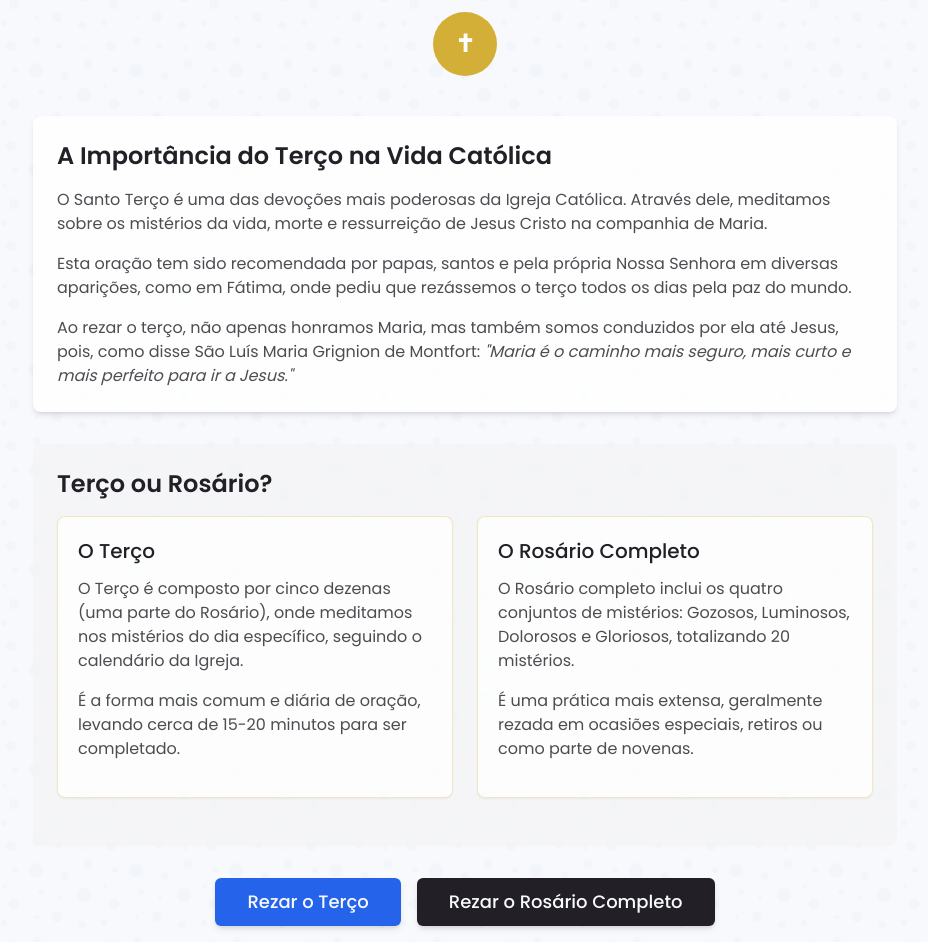
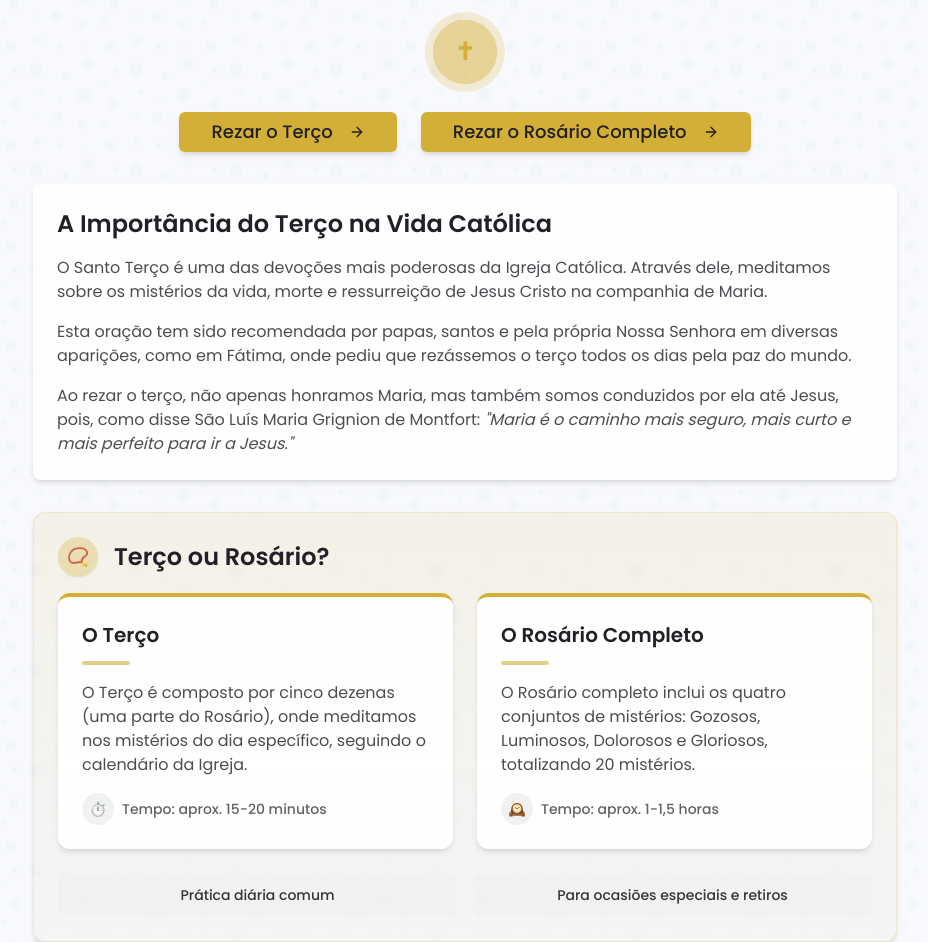
Before and after one commit to jbrunops/quero-ser-catolico, a React (Vite) app: page / in a window 1280 px wide. Shown: the part 141-1083 px from the top of the page, without its empty margins (175-1103 px from the left). Built offline with nearby package versions, Linux system fonts and the light colour scheme.

Commit message:
Página de introdução melhorada

```diff
--- a/package.json
+++ b/package.json
@@ -12,6 +12,7 @@
   },
   "dependencies": {
     "@hookform/resolvers": "^3.9.0",
+    "@mui/icons-material": "^7.1.0",
     "@radix-ui/react-accordion": "^1.2.0",
     "@radix-ui/react-alert-dialog": "^1.1.1",
     "@radix-ui/react-aspect-ratio": "^1.1.0",
--- a/src/pages/IntroductionPage.tsx
+++ b/src/pages/IntroductionPage.tsx
@@ -1,18 +1,36 @@
 import React from 'react';
 import { Link } from 'react-router-dom';
 import { Button } from '@/components/ui/button';
+import { ArrowRight } from 'lucide-react';
 
 const IntroductionPage = () => {
   return (
     <div className="container mx-auto px-4 py-6 md:py-8 max-w-4xl">
-      <div className="text-center mb-6 md:mb-10">
+      <div className="text-center mb-4 md:mb-6">
         <h1 className="text-2xl md:text-4xl font-bold text-vatican-dark mb-3 md:mb-4">
           Bem-vindo à Oração do Terço
         </h1>
-        <div className="flex justify-center mb-4 md:mb-6">
-          <div className="w-12 h-12 md:w-16 md:h-16 rounded-full bg-vatican-gold flex items-center justify-center text-white text-xl md:text-2xl font-bold">
-            ✝
+        <div className="flex justify-center mb-3 md:mb-5">
+          <div className="w-14 h-14 md:w-20 md:h-20 rounded-full bg-vatican-gold/20 flex items-center justify-center">
+            <div className="w-10 h-10 md:w-16 md:h-16 rounded-full bg-vatican-gold/40 flex items-center justify-center text-vatican-gold text-xl md:text-2xl font-bold animate-pulse-gentle">
+              ✝
+            </div>
           </div>
+        </div>
+
+        <div className="flex flex-col md:flex-row justify-center gap-3 md:gap-6 mb-8">
+          <Link to="/terco" className="w-full md:w-auto">
+            <Button className="w-full md:w-auto bg-vatican-gold hover:bg-vatican-gold/90 text-vatican-dark font-medium text-base md:text-lg py-4 md:py-5 px-6 md:px-8 shadow-md group">
+              Rezar o Terço
+              <ArrowRight className="ml-2 w-5 h-5 group-hover:translate-x-1 transition-transform" />
+            </Button>
+          </Link>
+          <Link to="/rosario" className="w-full md:w-auto">
+            <Button className="w-full md:w-auto bg-vatican-gold hover:bg-vatican-gold/90 text-vatican-dark font-medium text-base md:text-lg py-4 md:py-5 px-6 md:px-8 shadow-md group">
+              Rezar o Rosário Completo
+              <ArrowRight className="ml-2 w-5 h-5 group-hover:translate-x-1 transition-transform" />
+            </Button>
+          </Link>
         </div>
       </div>
 
@@ -33,44 +51,58 @@ const IntroductionPage = () => {
         </div>
       </div>
 
-      <div className="bg-vatican-light/50 backdrop-blur-sm rounded-lg p-4 md:p-6 mb-5 md:mb-8">
-        <h2 className="text-xl md:text-2xl font-semibold text-vatican-dark mb-3 md:mb-4">
-          Terço ou Rosário?
-        </h2>
+      <div className="bg-gradient-to-b from-vatican-gold/10 to-vatican-light/50 backdrop-blur-sm rounded-xl p-4 md:p-6 mb-5 md:mb-8 shadow-md border border-vatican-gold/20">
+        <div className="flex items-center mb-4">
+          <div className="w-10 h-10 rounded-full bg-vatican-gold/30 flex items-center justify-center mr-4 shadow-sm">
+            <span className="text-vatican-gold text-lg">📿</span>
+          </div>
+          <h2 className="text-xl md:text-2xl font-semibold text-vatican-dark">
+            Terço ou Rosário?
+          </h2>
+        </div>
+
         <div className="grid grid-cols-1 md:grid-cols-2 gap-4 md:gap-6 mb-4 md:mb-6">
-          <div className="bg-white/80 rounded-lg p-4 md:p-5 shadow-sm border border-vatican-gold/30">
-            <h3 className="text-lg md:text-xl font-medium text-vatican-dark mb-2 md:mb-3">O Terço</h3>
+          <div className="bg-white/90 rounded-xl p-5 md:p-6 shadow-md border-t-4 border-vatican-gold transition-all hover:shadow-lg hover:-translate-y-1">
+            <h3 className="text-lg md:text-xl font-semibold text-vatican-dark mb-3">O Terço</h3>
+            <div className="w-12 h-1 bg-vatican-gold/60 rounded-full mb-4"></div>
             <p className="text-sm md:text-base text-vatican-dark/80 mb-3 md:mb-4">
               O Terço é composto por cinco dezenas (uma parte do Rosário), onde meditamos nos mistérios do dia específico, seguindo o calendário da Igreja.
             </p>
-            <p className="text-sm md:text-base text-vatican-dark/80 mb-3 md:mb-4">
-              É a forma mais comum e diária de oração, levando cerca de 15-20 minutos para ser completado.
-            </p>
+            <div className="flex items-center mt-4 text-sm text-vatican-dark/70 font-medium">
+              <div className="w-8 h-8 rounded-full bg-vatican-light flex items-center justify-center mr-2">
+                <span className="text-vatican-gold text-sm">⏱️</span>
+              </div>
+              Tempo: aprox. 15-20 minutos
+            </div>
           </div>
 
-          <div className="bg-white/80 rounded-lg p-4 md:p-5 shadow-sm border border-vatican-gold/30">
-            <h3 className="text-lg md:text-xl font-medium text-vatican-dark mb-2 md:mb-3">O Rosário Completo</h3>
+          <div className="bg-white/90 rounded-xl p-5 md:p-6 shadow-md border-t-4 border-vatican-gold transition-all hover:shadow-lg hover:-translate-y-1">
+            <h3 className="text-lg md:text-xl font-semibold text-vatican-dark mb-3">O Rosário Completo</h3>
+            <div className="w-12 h-1 bg-vatican-gold/60 rounded-full mb-4"></div>
             <p className="text-sm md:text-base text-vatican-dark/80 mb-3 md:mb-4">
               O Rosário completo inclui os quatro conjuntos de mistérios: Gozosos, Luminosos, Dolorosos e Gloriosos, totalizando 20 mistérios.
             </p>
-            <p className="text-sm md:text-base text-vatican-dark/80 mb-3 md:mb-4">
-              É uma prática mais extensa, geralmente rezada em ocasiões especiais, retiros ou como parte de novenas.
+            <div className="flex items-center mt-4 text-sm text-vatican-dark/70 font-medium">
+              <div className="w-8 h-8 rounded-full bg-vatican-light flex items-center justify-center mr-2">
+                <span className="text-vatican-gold text-sm">🕰️</span>
+              </div>
+              Tempo: aprox. 1-1,5 horas
+            </div>
+          </div>
+        </div>
+
+        <div className="grid grid-cols-2 gap-3 md:gap-4 mt-2">
+          <div className="bg-vatican-light/80 rounded-lg p-3 text-center">
+            <p className="text-sm text-vatican-dark/90 font-medium">
+              Prática diária comum
+            </p>
+          </div>
+          <div className="bg-vatican-light/80 rounded-lg p-3 text-center">
+            <p className="text-sm text-vatican-dark/90 font-medium">
+              Para ocasiões especiais e retiros
             </p>
           </div>
         </div>
-      </div>
-
-      <div className="flex flex-col md:flex-row justify-center gap-3 md:gap-4 mt-5 md:mt-8">
-        <Link to="/terco" className="w-full md:w-auto">
-          <Button className="w-full md:w-auto prayer-btn-gold text-base md:text-lg py-4 md:py-6 px-6 md:px-8">
-            Rezar o Terço
-          </Button>
-        </Link>
-        <Link to="/rosario" className="w-full md:w-auto">
-          <Button className="w-full md:w-auto prayer-btn text-base md:text-lg py-4 md:py-6 px-6 md:px-8 bg-vatican-dark hover:bg-vatican-dark/90">
-            Rezar o Rosário Completo
-          </Button>
-        </Link>
       </div>
     </div>
   );
```
Also changed, not shown: 1 other file (tests, documents, lock files or other folders).
